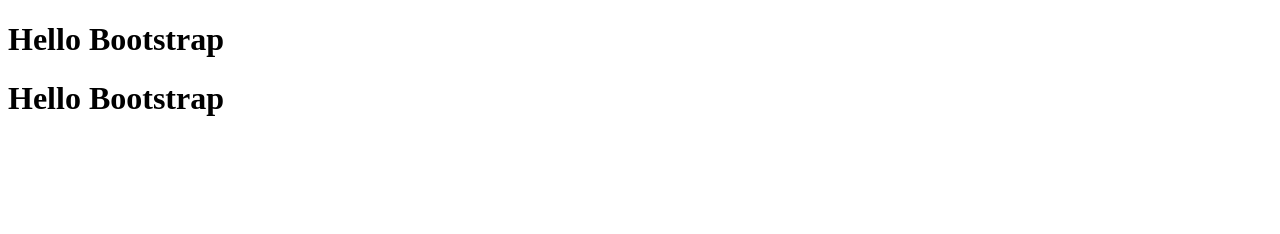
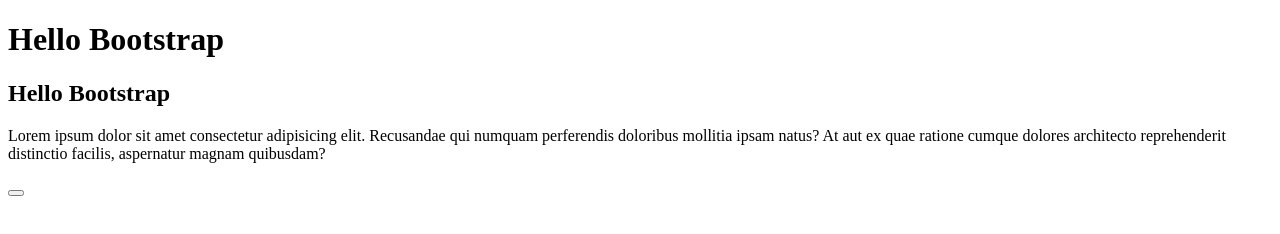
Before and after one commit to NinjaCoderM/learn-bootstrap-scss, a plain HTML site: page learn-bootstrap-basic/index.html in a window 1280 px wide. Drawn offline with Linux system fonts and the light colour scheme.

Commit message:
button Tab (in VSC auch Enter) ->

```diff
--- a/learn-bootstrap-basic/index.html
+++ b/learn-bootstrap-basic/index.html
@@ -7,7 +7,8 @@
 </head>
 <body>
     <h1>Hello Bootstrap</h1>
-    <h1>Hello Bootstrap</h1>  <!-- Duplicate with shift alt down --> <!-- Strg D in IntelliJ -->
-
+    <h2>Hello Bootstrap</h2>  <!-- Duplicate with shift alt down --> <!-- Strg D in IntelliJ -->
+    <p>Lorem ipsum dolor sit amet consectetur adipisicing elit. Recusandae qui numquam perferendis doloribus mollitia ipsam natus? At aut ex quae ratione cumque dolores architecto reprehenderit distinctio facilis, aspernatur magnam quibusdam?</p>
+    <button></button>
 </body>
 </html>
```
